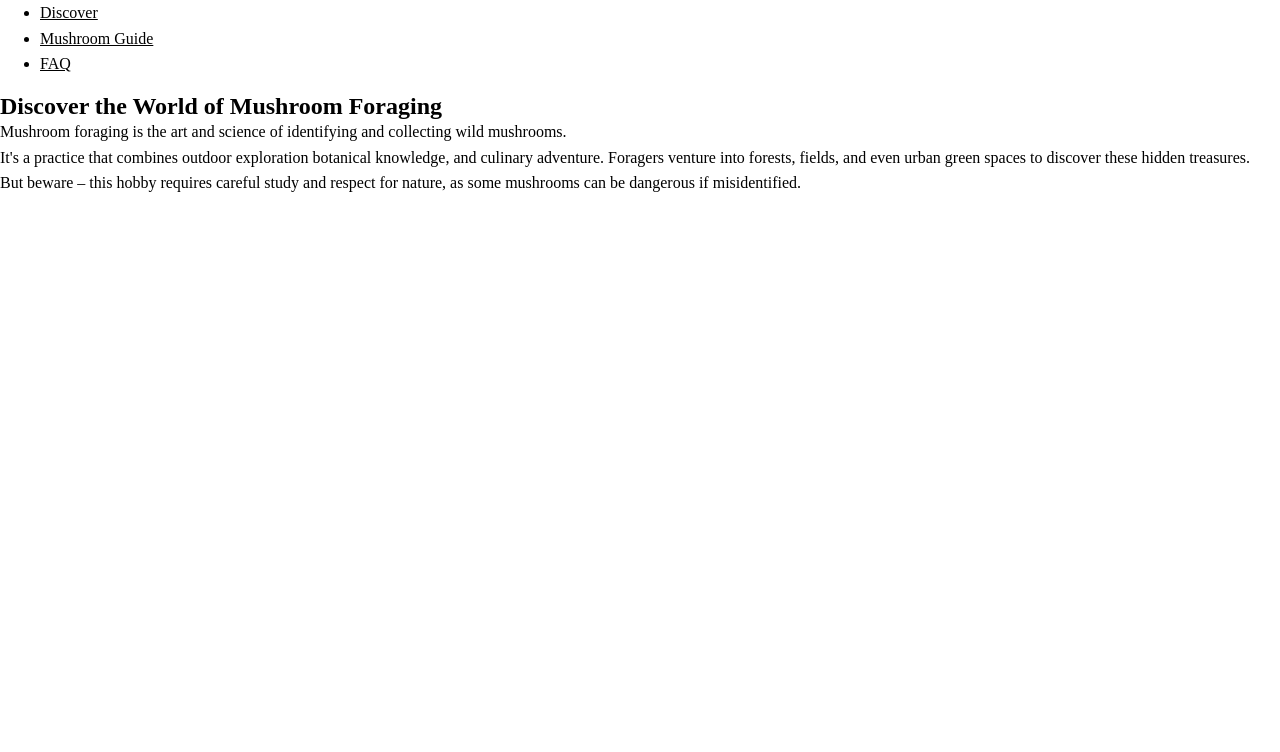
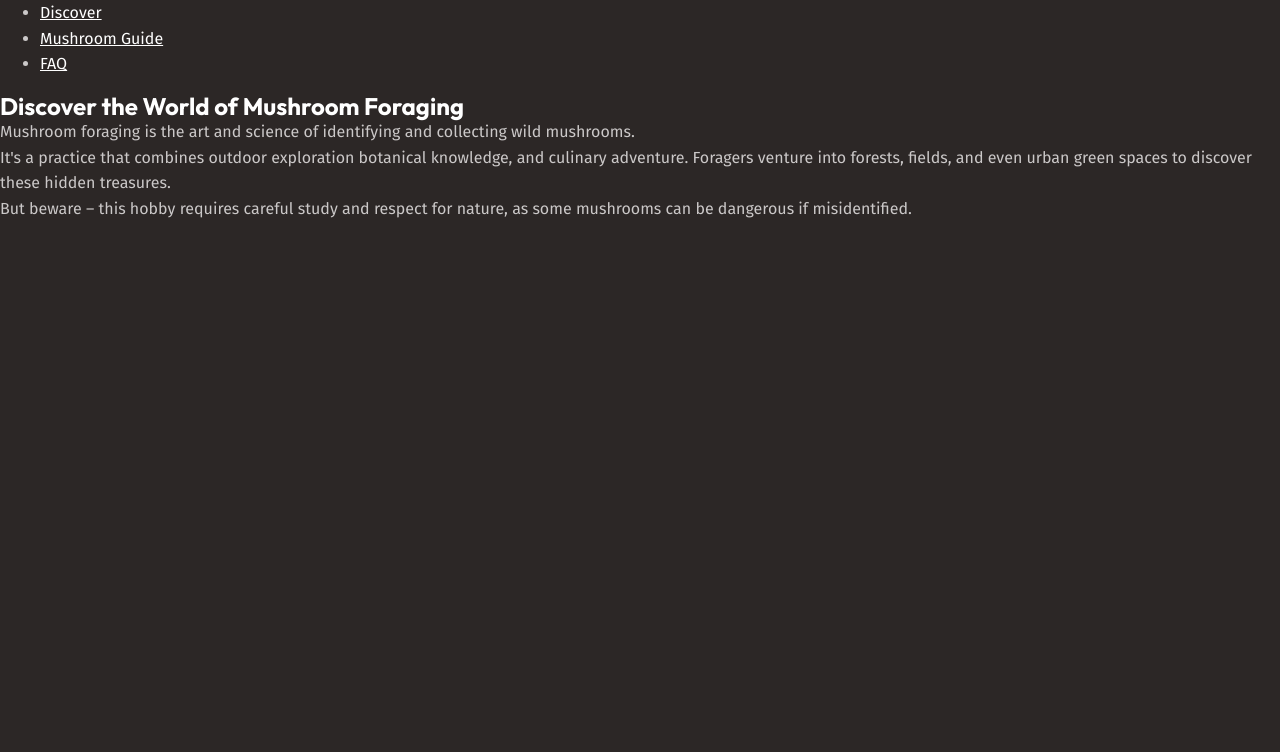
Before and after one commit to AxelSyamodra/professional-CSS-course-project, a plain HTML site: page index.html in a window 1280 px wide. Shown: the part 48-800 px from the top of the page. Drawn offline with Linux system fonts and the light colour scheme.

Commit message:
Setting up css root variables and base
Using design system convention (primitive) to create variables and setting up the base style

```diff
--- a/index.html
+++ b/index.html
@@ -5,6 +5,12 @@
     <meta name="viewport" content="width=device-width, initial-scale=1.0" />
     <title>Fungi Finders</title>
     <link rel="stylesheet" href="style.css" />
+    <link rel="preconnect" href="https://fonts.googleapis.com" />
+    <link rel="preconnect" href="https://fonts.gstatic.com" crossorigin />
+    <link
+      href="https://fonts.googleapis.com/css2?family=Fira+Sans:wght@400;700&family=Outfit:wght@100..900&display=swap"
+      rel="stylesheet"
+    />
   </head>
   <body>
     <header class="site-header">
--- a/style.css
+++ b/style.css
@@ -1,3 +1,6 @@
+@layer reset {
+  /* the reset here */
+
   /* Box sizing rules */
   *,
   *::before,
@@ -104,3 +107,114 @@ textarea:not([rows]) {
   :target {
     scroll-margin-block: 5ex;
   }
+}
+
+@layer base {
+  /* :root custom props + base/global styles here */
+
+  /* root for global variables */
+  :root {
+    --clr-white: hsl(0, 0%, 100%);
+    --clr-gray-100: hsl(0, 2%, 79%);
+    --clr-brand-400: hsl(25, 88%, 75%);
+    --clr-brand-500: hsl(25, 88%, 66%);
+    --clr-green-400: hsl(143, 19%, 49%);
+    --clr-green-500: hsl(143, 38%, 37%);
+    --clr-green-600: hsl(145, 29%, 19%);
+    --clr-brown-500: hsl(10, 5%, 25%);
+    --clr-brown-600: hsl(9, 7%, 21%);
+    --clr-brown-700: hsl(9, 8%, 16%);
+    --clr-brown-800: hsl(0, 6%, 15%);
+    --clr-brown-900: hsl(0, 6%, 13%);
+
+    --clr-orange-500: hsl(28, 43%, 28%);
+    --clr-red-500: hsl(359, 34%, 24%);
+    --clr-teal-500: hsl(186, 42%, 25%);
+
+    --ff-heading: "Outfit", sans-serif;
+    --ff-body: "Fira Sans", sans-serif;
+
+    --fs-300: 0.875rem;
+    --fs-400: 1rem;
+    --fs-500: 1.125rem;
+    --fs-600: 1.25rem;
+    --fs-700: 1.5rem;
+    --fs-800: 2rem;
+    --fs-900: 3.75rem;
+    --fs-1000: 3.75rem;
+
+    /* the same as min-width 760 */
+    @media (width > 760px) {
+      --fs-300: 0.875rem;
+      --fs-400: 1rem;
+      --fs-500: 1.25rem;
+      --fs-600: 1.5rem;
+      --fs-700: 2rem;
+      --fs-800: 3rem;
+      --fs-900: 5rem;
+      --fs-1000: 7.5rem;
+    }
+  }
+
+  :root {
+    /* primitives here */
+    --text-main: var(--clr-gray-100);
+    --text-high-contrast: var(--clr-white);
+    --text-brand: var(--clr-brand-500);
+    --text-brand-light: var(--clr-brand-400);
+
+    --background-accent-light: var(--clr-green-400);
+    --background-accent-main: var(--clr-green-500);
+    --background-accent-dark: var(--clr-green-600);
+
+    --background-extra-light: var(--clr-brown-500);
+    --background-light: var(--clr-brown-600);
+    --background-main: var(--clr-brown-700);
+    --background-dark: var(--clr-brown-800);
+    --background-extra-dark: var(--clr-brown-900);
+
+    --font-size-heading-sm: var(--fs-700);
+    --font-size-heading-regular: var(--fs-800);
+    --font-size-heading-lg: var(--fs-900);
+    --font-size-heading-xl: var(--fs-1000);
+
+    --font-size-sm: var(--fs-300);
+    --font-size-regular: var(--fs-400);
+    --font-size-md: var(--fs-500);
+    --font-size-lg: var(--fs-600);
+
+    --border-radius-1: 0.25rem;
+    --border-radius-2: 0.5rem;
+    --border-radius-3: 0.75rem;
+  }
+
+  /* base */
+  html {
+    font-family: var(--ff-body);
+    line-height: 1.6;
+  }
+
+  body {
+    font-size: var(--font-size-regular);
+    color: var(--text-main);
+    background-color: var(--background-main);
+  }
+
+  h1,
+  h2,
+  h3,
+  h4 {
+    font-family: var(--ff-heading);
+    font-weight: 700;
+    color: var(--text-high-contrast);
+  }
+
+  a {
+    color: var(--text-high-contrast);
+  }
+
+  a:hover,
+  a:focus-visible {
+    color: var(--text-brand-light);
+  }
+}
```
Lines whose indentation alone changed are shown as unchanged.
